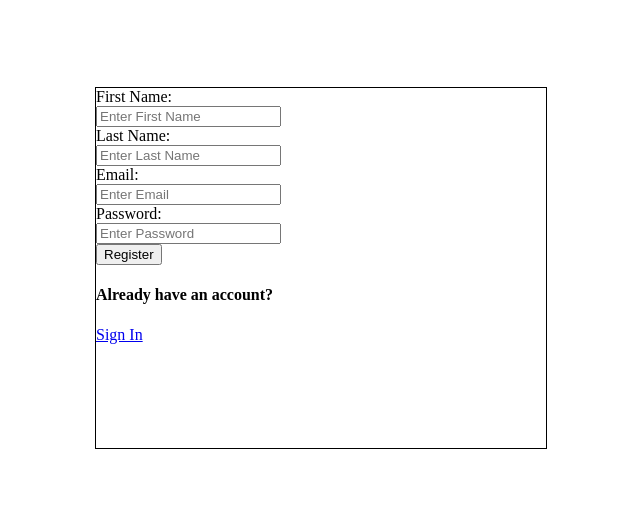
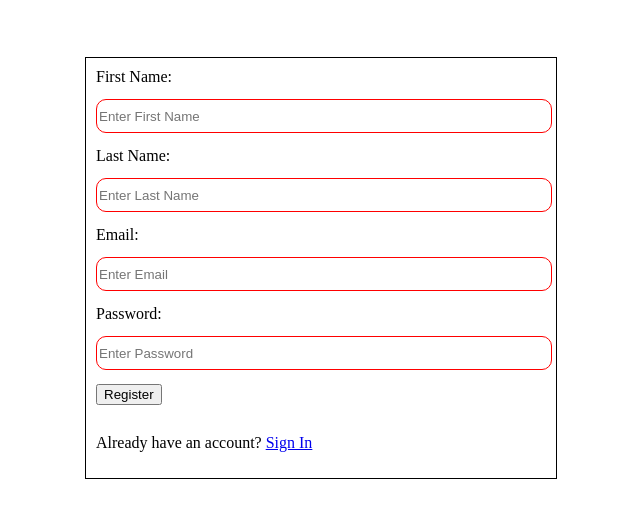
Before and after one commit to azatecas/Front-End, a React (Create React App) app in the folder sauti-forms/: page /sign-up in a window 1280 px wide. Shown: the top 518 px of the page, without its empty margins (319-959 px from the left). Built offline with nearby package versions, Linux system fonts and the light colour scheme.

Commit message:
added basic styling to SignIn and SignUp components

```diff
--- a/sauti-forms/src/components/SignIn.js
+++ b/sauti-forms/src/components/SignIn.js
@@ -2,16 +2,6 @@ import React from 'react';
 import { Link } from "react-router-dom";
 import styled from 'styled-components';
 
-const StyledForm = styled.form`
-    display: flex;
-    flex-direction: column;
-    align-items: start;
-    text-align: center;
-    width: 30%;
-    height: 45vh;
-    min-width: 450px;
-    border: 1px solid black;
-`
 
 const StyledDiv = styled.div`
     display: flex;
@@ -20,16 +10,44 @@ const StyledDiv = styled.div`
     align-items: center;
     width: 100%;
     height: 65vh;
+`
+//end of StyledDiv
+
+const StyledForm = styled.form`
+    display: flex;
+    flex-direction: column;
+    justify-content: space-between;
+    align-items: start;
+    text-align: center;
+    width: 30%;
+    height: 25vh;
+    min-width: 450px;
+    border: 1px solid black;
+    padding: 10px;
 
 `
+//end of StyledForm
+
+const StyledInput = styled.input`
+    width: 100%;
+    height: 30px;
+    border: 1px solid red;
+    border-radius: 10px;
+`
+
+
 
 const SignIn = () => {
 
+    const handleSubmit = e => {
+        e.preventDefault();
+      }
+
     return (
-        <StyledDiv>
+        <StyledDiv onSubmit={ handleSubmit } >
             <StyledForm>
                 <label htmlFor="username">Username:</label>
-                <input
+                <StyledInput
                     type="text"
                     placeholder="Enter Username"
                     name="username"
@@ -37,7 +55,7 @@ const SignIn = () => {
                     />
 
                 <label htmlFor="password">Password:</label>
-                <input
+                <StyledInput
                     type="password"
                     placeholder="Enter Password"
                     name="password"
@@ -45,9 +63,9 @@ const SignIn = () => {
                     />
 
                 <button type="submit">Login</button>
-                <h4>Or make an account here:</h4>
+                <p>Or make an account here: <Link to='./sign-up'>Sign Up</Link>  </p>
 
-                    <Link to='./sign-up'>Sign Up</Link>
+
             </StyledForm>
         </StyledDiv>
     )
--- a/sauti-forms/src/components/SignUp.js
+++ b/sauti-forms/src/components/SignUp.js
@@ -5,13 +5,16 @@ import styled from 'styled-components';
 const StyledForm = styled.form`
     display: flex;
     flex-direction: column;
+    justify-content: space-between;
     align-items: start;
     text-align: center;
     width: 30%;
-    height: 45vh;
+    height: 50vh;
     min-width: 450px;
     border: 1px solid black;
+    padding: 10px;
 `
+ //end of StyledForm component
 
 const StyledDiv = styled.div`
     display: flex;
@@ -22,14 +25,26 @@ const StyledDiv = styled.div`
     height: 65vh;
 
 `
+//end of StyledDiv component
+
+const StyledInput = styled.input`
+    width: 100%;
+    height: 30px;
+    border: 1px solid red;
+    border-radius: 10px;
+`
 
 const SignUp = () => {
 
+    const handleSubmit = e => {
+        e.preventDefault();
+      }
+
     return (
         <StyledDiv>
-            <StyledForm>
+            <StyledForm onSubmit={ handleSubmit }>
                 <label htmlFor="first-name">First Name:</label>
-                <input
+                <StyledInput
                     type="text"
                     placeholder="Enter First Name"
                     name="first-name"
@@ -37,7 +52,7 @@ const SignUp = () => {
                     />
 
                 <label htmlFor="last-name">Last Name:</label>
-                <input
+                <StyledInput
                     type="text"
                     placeholder="Enter Last Name"
                     name="last-name"
@@ -45,7 +60,7 @@ const SignUp = () => {
                     />
 
                 <label htmlFor="email">Email:</label>
-                <input
+                <StyledInput
                     type="email"
                     placeholder="Enter Email"
                     name="email"
@@ -53,7 +68,7 @@ const SignUp = () => {
                     />
 
                 <label htmlFor="password">Password:</label>
-                <input
+                <StyledInput
                     type="password"
                     placeholder="Enter Password"
                     name="password"
@@ -61,8 +76,8 @@ const SignUp = () => {
                     />
 
                 <button type="submit">Register</button>
-                <h4>Already have an account?</h4>
-                <Link to='/sign-in'>Sign In</Link>
+                <p>Already have an account? <Link to='/sign-in'>Sign In</Link> </p>
+
             </StyledForm>
         </StyledDiv>
     )
```
